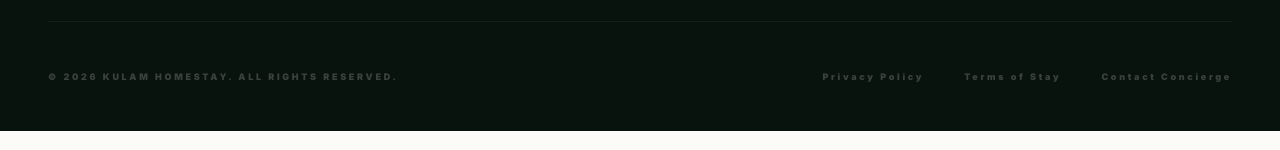
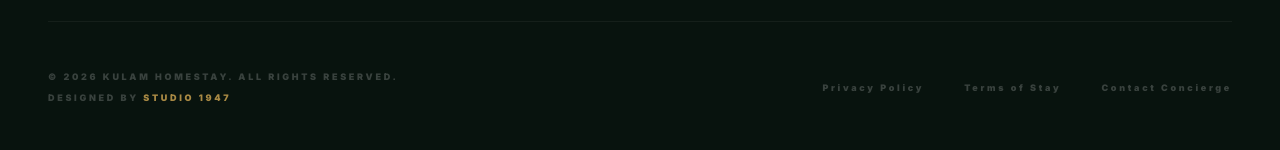
Before and after one commit to Studio-1947/kulam-homestay-website, a Next.js app: page / in a window 1280 px wide. Shown: the part 7178-7328 px from the top of the page. Built offline with nearby package versions, Linux system fonts and the light colour scheme; a web font is replaced by a local one.

Commit message:
feat: clickable link in footer.tsx

```diff
--- a/src/components/Footer.tsx
+++ b/src/components/Footer.tsx
@@ -174,7 +174,10 @@ const Footer = () => {
 
         {/* Bottom Utility Bar */}
         <div className="pt-12 border-t border-white/5 flex flex-col md:flex-row justify-between items-center gap-8 text-[9px] font-black tracking-[0.3em] text-white/20 uppercase">
-          <p>&copy; {currentYear} {siteConfig.name}. All rights reserved.</p>
+          <div className="flex flex-col items-center md:items-start gap-2">
+            <p>&copy; {currentYear} {siteConfig.name}. All rights reserved.</p>
+            <p>Designed by <a href="https://www.1947.io" target="_blank" rel="noopener noreferrer" className="text-accent-500 hover:text-white hover:underline transition-colors">studio 1947</a></p>
+          </div>
           <div className="flex gap-10">
             <button className="hover:text-accent-500 transition-colors">Privacy Policy</button>
             <button className="hover:text-accent-500 transition-colors">Terms of Stay</button>
```
